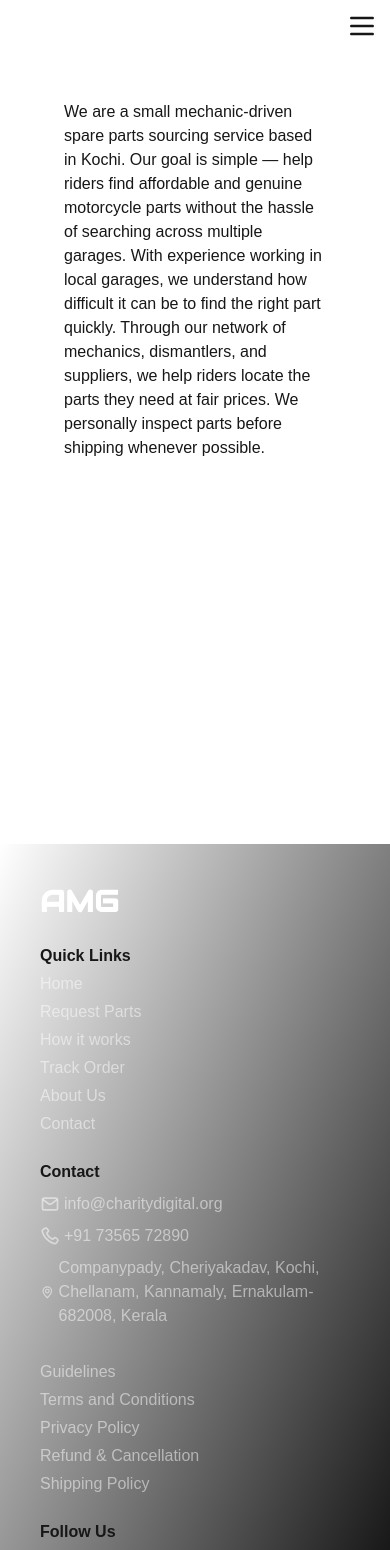
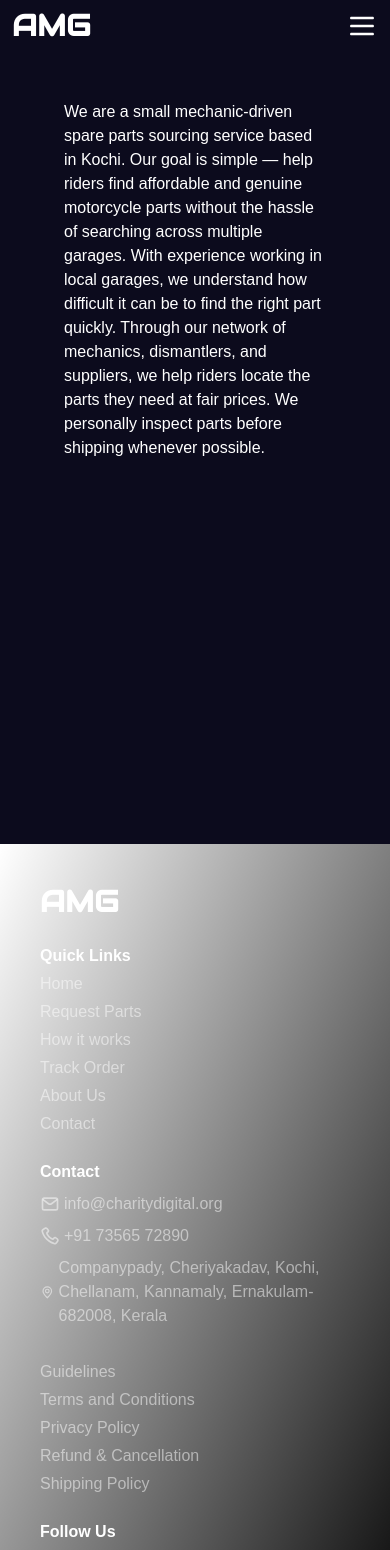
Before and after one commit to emanualjoyal-ka/amg_motog, a Next.js app: page /aboutus in a window 390 px wide. Shown: the top 1550 px of the page. Built offline with nearby package versions, Linux system fonts and the light colour scheme.

Commit message:
made some color changes

```diff
--- a/src/app/(root)/aboutus/page.tsx
+++ b/src/app/(root)/aboutus/page.tsx
@@ -2,7 +2,7 @@ import React from 'react'
 
 const page = () => {
   return (
-    <div className='pt-25 px-16'>
+    <div className='pt-25 px-16 text-white bg-[#0C0B1D] min-h-screen'>
       We are a small mechanic-driven spare parts sourcing service based in Kochi.
 
 Our goal is simple — help riders find affordable and genuine motorcycle parts without the hassle of searching across multiple garages.
--- a/src/app/(root)/guidelines/page.tsx
+++ b/src/app/(root)/guidelines/page.tsx
@@ -4,7 +4,7 @@ const page = () => {
   return (
    <div className='pt-20 md:pt-25 pb-8 px-3 md:px-16 min-h-screen'>
           <h1 className='text-3xl  md:text-4xl font-bold text-white'>Customer Guidelines</h1>
-         <p>To ensure a smooth experience when requesting motorcycle spare parts, please follow these guidelines :</p>
+         <p className="text-white">To ensure a smooth experience when requesting motorcycle spare parts, please follow these guidelines :</p>
          <div className='border border-[#26345D] p-8 rounded-lg mt-5 text-white'>
              <p className="font-bold">Provide Accurate Information</p>
             <p>When submitting a request, include correct details about your motorcycle such as brand, model, and year.</p>
--- a/src/app/(root)/privacy/page.tsx
+++ b/src/app/(root)/privacy/page.tsx
@@ -3,7 +3,7 @@ const page = () => {
   return (
     <div className='pt-20 md:pt-25 pb-8 px-3 md:px-16 min-h-screen'>
           <h1 className='text-3xl  md:text-4xl font-bold text-white'>Privacy Policy</h1>
-          <p>We value your privacy and are committed to protecting your personal information.</p>
+          <p className="text-white">We value your privacy and are committed to protecting your personal information.</p>
           <div className='border border-[#26345D] p-8 rounded-lg mt-5 text-white'>
           <div>
             <p className='font-bold'>Information we collect :</p>
--- a/src/app/(root)/request-a-part/page.tsx
+++ b/src/app/(root)/request-a-part/page.tsx
@@ -3,7 +3,7 @@ import RequestForm from '@/src/components/main/RequestForm'
 
 const page = () => {
   return (
-    <div className='pt-15 md:pt-30 pb-8 md:pb-20 px-3 md:px-140 min-h-screen'>
+    <div className='pt-15 text-white bg-[#0C0B1D] md:pt-30 pb-8 md:pb-20 px-3 md:px-140 min-h-screen'>
       <div className='border-1 border-[#26345D] rounded-lg py-5 md:py-8 mt-5 px-3 md:px-5'>
 
         <div className='px-5'>
--- a/src/app/(root)/terms-conditions/page.tsx
+++ b/src/app/(root)/terms-conditions/page.tsx
@@ -5,7 +5,7 @@ const page = () => {
   return (
     <div className='pt-20 md:pt-25 pb-8 px-3 md:px-16 min-h-screen'>
       <h1 className='text-3xl  md:text-4xl font-bold text-white'>Terms & Conditions</h1>
-      <p>By using this website and submitting a spare part request, you agree to the following terms :</p>
+      <p className='text-white'>By using this website and submitting a spare part request, you agree to the following terms :</p>
       <div className='border border-[#26345D] p-4 rounded-lg mt-5 text-white'>
       {terms.map((item)=>(
           <div key={item.id} className='mb-5'>
--- a/src/app/(root)/track-order/page.tsx
+++ b/src/app/(root)/track-order/page.tsx
@@ -2,7 +2,7 @@ import React from 'react'
 
 const page = () => {
   return (
-    <div className='pt-20 md:pt-30 px-16 '>
+    <div className='pt-20 md:pt-30 px-16 text-white bg-[#0C0B1D]'>
         track order
     </div>
   )
--- a/src/components/Footer_Components/Contacts.tsx
+++ b/src/components/Footer_Components/Contacts.tsx
@@ -4,7 +4,7 @@ const Contacts = () => {
   return (
     <>
       <div>
-        <p className="font-bold">Contact</p>
+        <p className="font-bold text-white">Contact</p>
         <div className="space-y-2 md:space-y-3 mt-2 md:mt-4 text-white/50 ">
           <div className="flex gap-1 items-center">
             <div className="w-5 md:w-6 ">
--- a/src/components/Footer_Components/FollowUs.tsx
+++ b/src/components/Footer_Components/FollowUs.tsx
@@ -4,7 +4,7 @@ const FollowUs = () => {
   return (
     <>
       <div>
-        <p className="font-bold">Follow Us</p>
+        <p className="font-bold text-white">Follow Us</p>
         <div className="flex gap-5 mt-2 md:mt-4">
           <div className="h-12 w-12 bg-[#1E2939] flex justify-center items-center rounded-full hover:bg-[#272080] transition-hover duration-300 cursor-pointer">
             <div className="w-7 mr-0.5 text-white">
--- a/src/components/Footer_Components/QuickLinks.tsx
+++ b/src/components/Footer_Components/QuickLinks.tsx
@@ -30,7 +30,7 @@ const QuickLinks = () => {
   return (
     <>
       <div>
-        <p className="font-bold">Quick Links</p>
+        <p className="font-bold text-white">Quick Links</p>
         <div>
           <ul className="text-white/50 space-y-1 md:space-y-2 mt-1 md:mt-4">
             {menuItems.map((item, index) => (
--- a/src/components/main/NavBar.tsx
+++ b/src/components/main/NavBar.tsx
@@ -104,7 +104,7 @@ const NavBar = () => {
 
             {/* Mobile Menu Icon */}
             <button onClick={()=>setIsMobileMenuOpen(!isMobileMenuOpen)}>
-              <div  className='md:hidden w-8 md:w-10'>
+              <div  className='md:hidden w-8 text-white md:w-10'>
               <svg className='h-full w-full' viewBox="0 0 24 24" fill="none" xmlns="http://www.w3.org/2000/svg">
 <path fillRule="evenodd" clipRule="evenodd" d="M4 5C3.44772 5 3 5.44772 3 6C3 6.55228 3.44772 7 4 7H20C20.5523 7 21 6.55228 21 6C21 5.44772 20.5523 5 20 5H4ZM3 12C3 11.4477 3.44772 11 4 11H20C20.5523 11 21 11.4477 21 12C21 12.5523 20.5523 13 20 13H4C3.44772 13 3 12.5523 3 12ZM3 18C3 17.4477 3.44772 17 4 17H20C20.5523 17 21 17.4477 21 18C21 18.5523 20.5523 19 20 19H4C3.44772 19 3 18.5523 3 18Z" fill="currentcolor"/>
 </svg>
--- a/src/sections/HowItWorks.tsx
+++ b/src/sections/HowItWorks.tsx
@@ -2,7 +2,7 @@ import React from 'react'
 
 const HowItWorks = () => {
   return (
-    <div className='p-[80px] min-h-screen flex justify-center items-center'>
+    <div className='p-[80px] text-white min-h-screen flex justify-center items-center'>
         <div className='border-1 border-[#26345D] rounded-md p-20'>
           hello
         </div>
```
